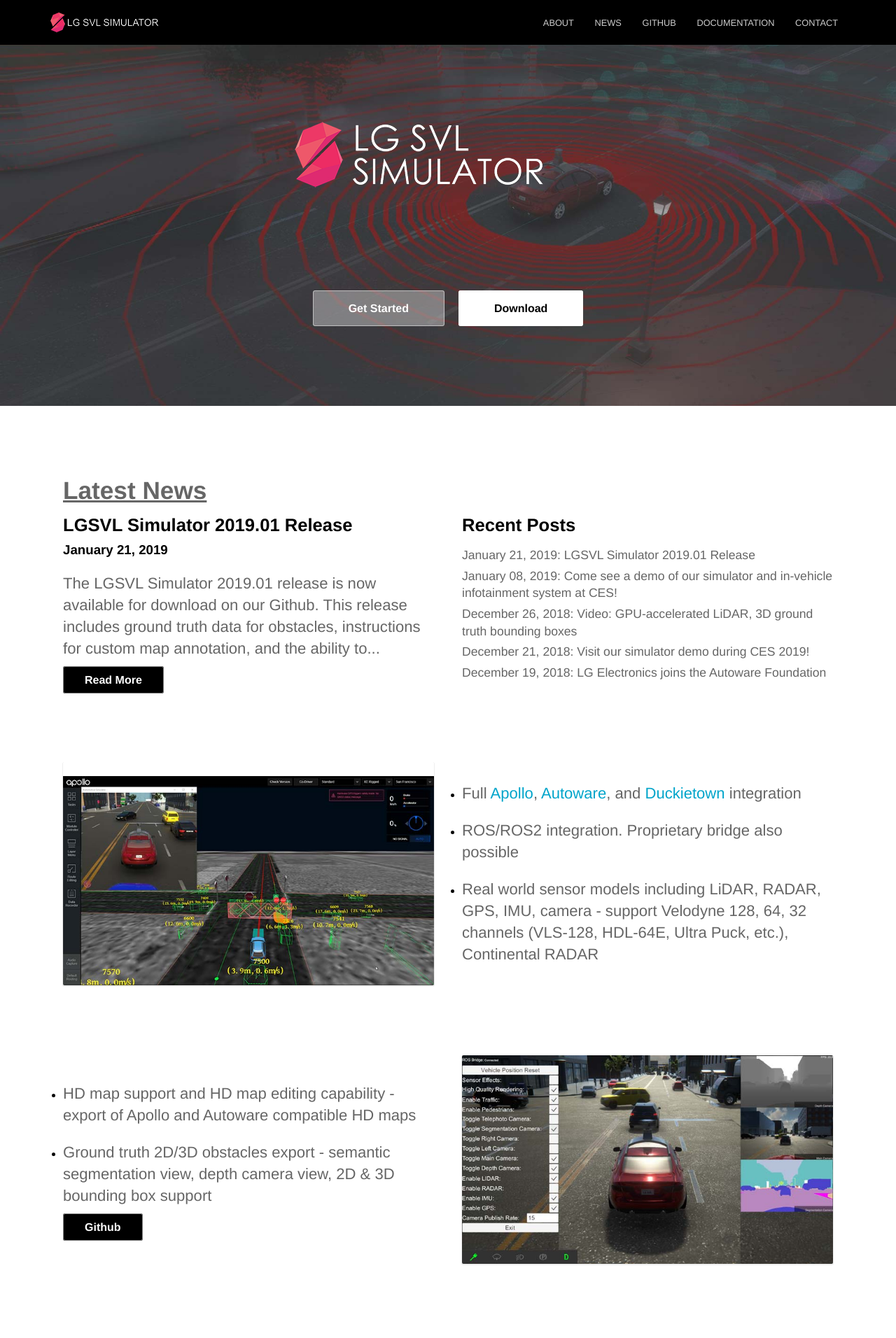
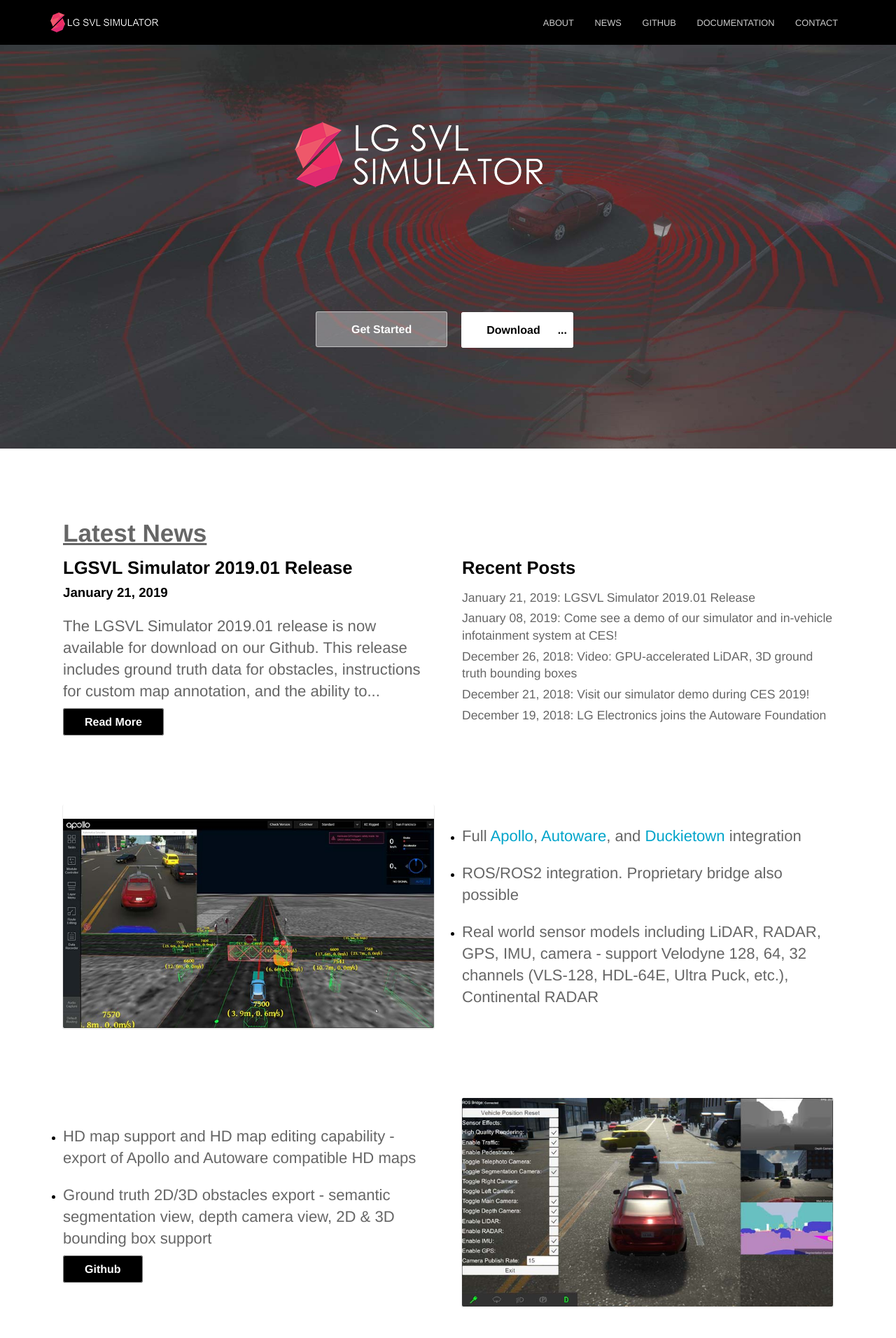
Before and after one commit to lgsvl/lgsvl.github.io, a Jekyll site: the page built from index.html, in a window 1280 px wide. Shown: the top 1912 px of the page at 70% size. Built offline with Jekyll 4.4.1, drawn with Linux system fonts in a browser that asks for light colours; comment, search, counter and statistics services are not loaded.

Commit message:
download dropdown

```diff
--- a/_sass/elements.scss
+++ b/_sass/elements.scss
@@ -39,6 +39,13 @@
 	@media screen and (min-width: 768px) {
 		width: 40%;
 	}
+}
+img.dropdown {
+	margin-left: auto;
+	margin-right: auto;
+	display: block;
+	height: 50%;
+	width: auto;
 }
 img.contact {
 	width: 80%;
--- a/_sass/forms.scss
+++ b/_sass/forms.scss
@@ -51,6 +51,8 @@
 	border-radius: 3px;
 	border: 1px solid rgba(255, 255, 255, 1);
 	padding: 16px 50px;
+	// line-height: 24px;
+	vertical-align: middle;
 }
 
 .button-primary.alt a:hover {
@@ -62,42 +64,49 @@
 
 .dropdown {
 	position: relative;
-	display: inline-block;
-}
-
-.dropbown .regular {
-	color: #fff;
-	font-weight: bold;
-	text-decoration: none;
-	padding: 10px 30px;
-	background: $brand-color;
-	border-radius: 3px;
-	border: 1px solid rgba(255,255,255,1);
-	transition: .2s ease-in-out;
+	// padding: 10px 0px 20px 0px;
 }
 
 .dropdown .dropbtn {
-	color: #fff;
-	font-weight: bold;
-	text-decoration: none;
-	padding: 10px 30px;
-	background: $brand-color;
+	background: #fff;
+	color: $brand-color;
 	border-radius: 3px;
-	border: 1px solid rgba(255,255,255,1);
-	transition: .2s ease-in-out;
+	border: 1px solid rgba(255, 255, 255, 1);
+	padding: 0px 2px;
+	position: relative;
 }
 
-.dropbtn:hover, .dropbtn:focus {
-  background-color: #2980B9;
+.dropdown .dropbtn a {
+	background: #fff;
+	color: $brand-color;
+	border-radius: 3px;
+	border: 1px solid rgba(255, 255, 255, 1);
+	// display: block;
+	// position: relative;
+}
+
+.dropdown .dropbtn:hover {
+	// background: rgba(255,255,255,0.8);
+	background-color: #ddd;
+	color: $brand-color;
+	border-radius: 3px;
+	border-bottom-right-radius: 0px;
+	border: 1px solid rgba(255, 255, 255, 1);
+	cursor: pointer;
 }
 
 .dropdown-content {
 	display: none;
 	position: absolute;
 	background-color: #f9f9f9;
-	min-width: 160px;
+	min-width: 233px;
 	box-shadow: 0px 8px 16px 0px rgba(0,0,0,0.2);
 	z-index: 1;
+	right:0;
+	overflow: visible;
+	width: 100%;
+	margin-right: 20px;
+	margin-top: -15px;
 }
 
 .dropdown-content a {
--- a/_sass/landing-page.scss
+++ b/_sass/landing-page.scss
@@ -54,6 +54,7 @@
 	display: flex;
 	flex-wrap: wrap;
 	justify-content: center;
+	align-items: center
 }
 
 
--- a/index.html
+++ b/index.html
@@ -28,8 +28,24 @@
 		<img class="landing" src="/images/simulator-logo.png"/>
 	</div>
 	<div class="buttons-row">
-		<div class="cta button alt"><a href="/docs/getting-started" target="_blank">Get Started</a></div>
-		<div class="cta button-primary alt"><a target="_blank" data-category="download" data-action="landing-top" href="https://github.com/lgsvl/simulator/releases/latest" >Download</a></div>
+		<div class="cta button alt" style="box-sizing: border-box;"><a href="/docs/getting-started" target="_blank">Get Started</a></div>
+		<div class="cta button-primary alt" style="padding-right: 0px; ">
+			<a id="download-main" target="_blank" data-category="download" data-action="landing-top" href="https://github.com/lgsvl/simulator/releases/latest" style="padding: 16px 15px 16px 35px; box-sizing: border-box; border-top-right-radius: 0px; border-bottom-right-radius: 0px;">Download</a>
+		</div>
+		<div class="cta dropdown" style="padding-left: 0px; box-sizing: border-box;">
+			<div class="cta button-primary alt" style="padding-left: 0px;">
+				<a id="download-main" target="_blank" data-category="download" data-action="landing-top" href="https://github.com/lgsvl/simulator/releases/latest" style="padding: 16px 8px 16px 8px; border-top-left-radius: 0px; border-bottom-left-radius: 0px; border-bottom-right-radius: 3px; border-bottom-right-radius: 3px;">...</a>
+			</div>
+			<!-- <div class="dropbtn" style="border-top-left-radius: 0px; border-bottom-left-radius: 0px">
+				<a href="#" style="font-size:0; color:transparent;"><svg xmlns="http://www.w3.org/2000/svg" viewBox="0 0 24 24" style=""><path d="M 7 10 L 12 15 L 17 10 L 7 10 z"/></svg></a>
+				<img class="dropdown" alt="dropdown arrow" src="/images/sort-down.svg" style="height:20%; width:auto;"/>
+			</div> -->
+			<div class="dropdown-content">
+				<a href="#" id="windows-download">2019.01 (.zip) for Windows</a>
+				<a href="#" id="linux-download">2019.01 (.zip) for Linux</a>
+				<a target="_blank" data-category="download" data-action="all-releases" href="https://github.com/lgsvl/simulator/releases/latest">All releases</a>
+			</div>
+		</div>
 	</div>
 </section>
 
@@ -65,12 +81,7 @@
 						</li>
 						{% endfor %}
 				</ul>
-		</div>
-			<!--
-			<div class="image">
-				<img src="images/simulator-landing.png" alt="Screenshot" class="screenshot editable" />
 			</div>
-		-->
 		</div>
 	</section>
 
```
Also changed, not shown: _layouts/default.html (+31 -0 lines).
